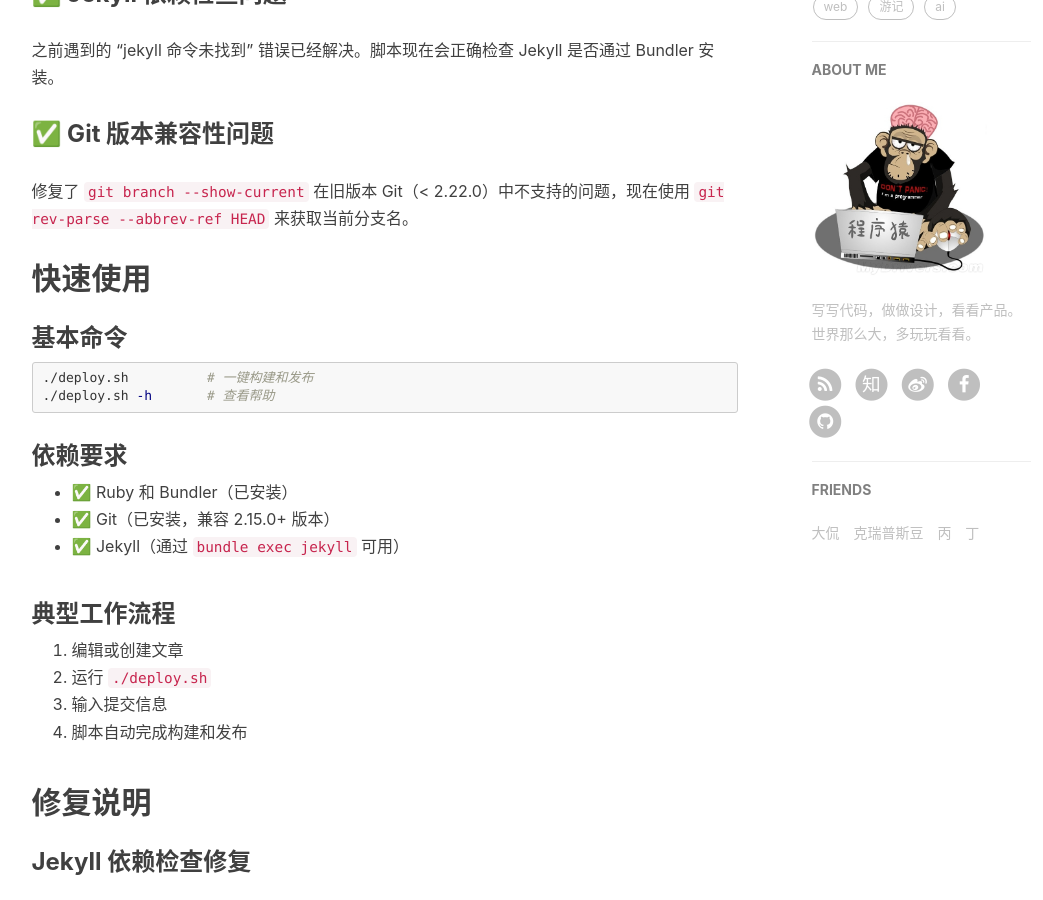
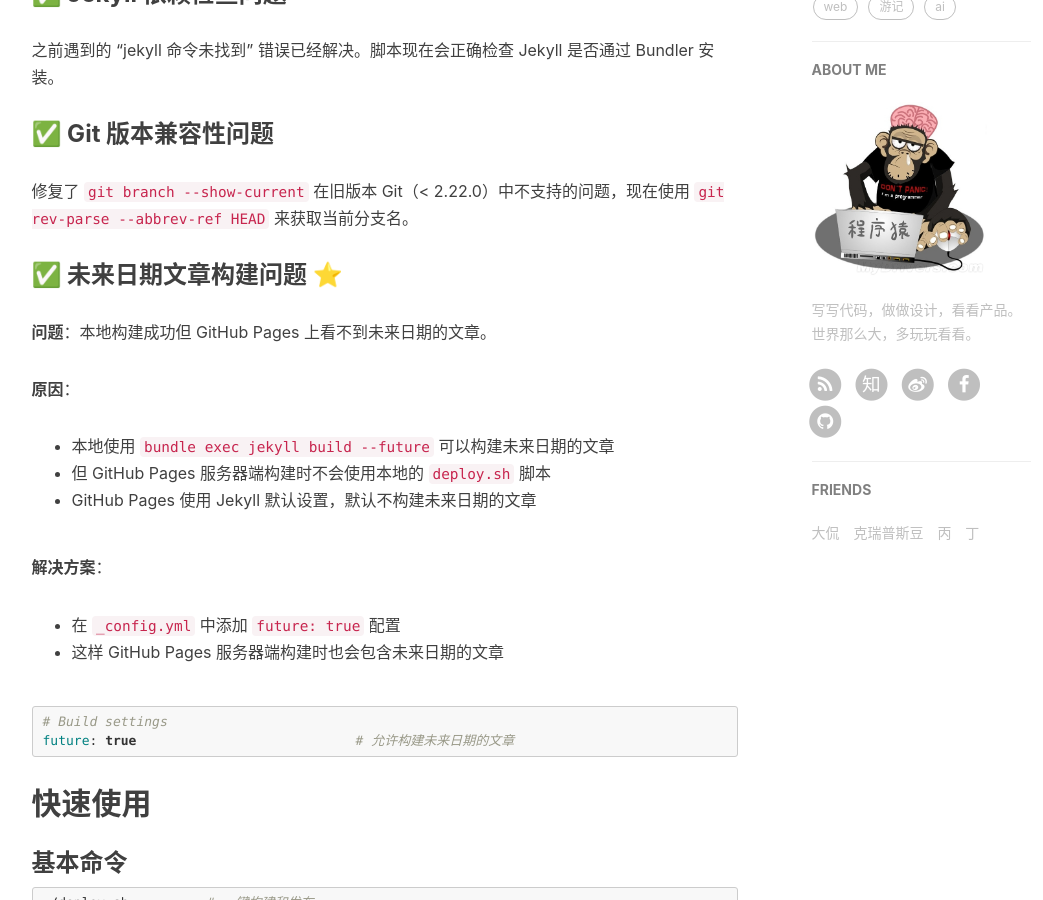
Before and after one commit to icyhy/simplytoc, a Jekyll site: the page built from DEPLOY_GUIDE.md, in a window 1280 px wide and 900 px high, scrolled down 688 px. Shown: the whole window, without its empty margins (136-1179 px from the left). Built offline with Jekyll 4.4.1, drawn with Linux system fonts in a browser that asks for light colours; nearby versions of some CDN libraries; our own code applies the rules of GitHub Pages for plain Markdown files; a script that is not in the unit is left out; comment, search, counter and statistics services are not loaded.

Commit message:
Update posts

````diff
--- a/DEPLOY_GUIDE.md
+++ b/DEPLOY_GUIDE.md
@@ -7,6 +7,23 @@
 
 ### ✅ Git 版本兼容性问题
 修复了 `git branch --show-current` 在旧版本 Git（< 2.22.0）中不支持的问题，现在使用 `git rev-parse --abbrev-ref HEAD` 来获取当前分支名。
+
+### ✅ 未来日期文章构建问题 ⭐
+**问题**：本地构建成功但 GitHub Pages 上看不到未来日期的文章。
+
+**原因**：
+- 本地使用 `bundle exec jekyll build --future` 可以构建未来日期的文章
+- 但 GitHub Pages 服务器端构建时不会使用本地的 `deploy.sh` 脚本
+- GitHub Pages 使用 Jekyll 默认设置，默认不构建未来日期的文章
+
+**解决方案**：
+- 在 `_config.yml` 中添加 `future: true` 配置
+- 这样 GitHub Pages 服务器端构建时也会包含未来日期的文章
+
+```yaml
+# Build settings
+future: true                            # 允许构建未来日期的文章
+```
 
 ## 快速使用
 
````
